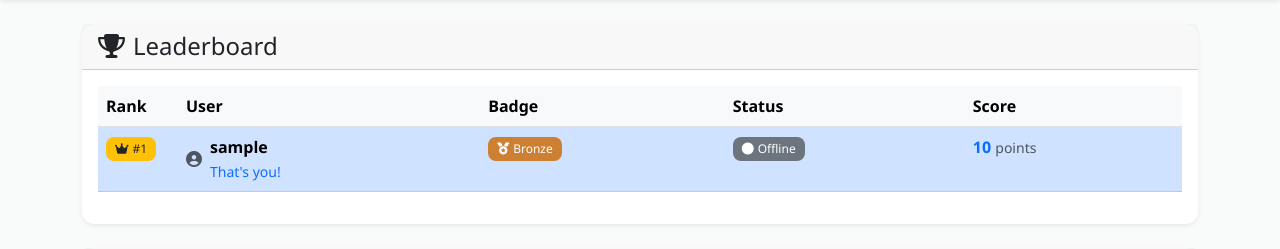
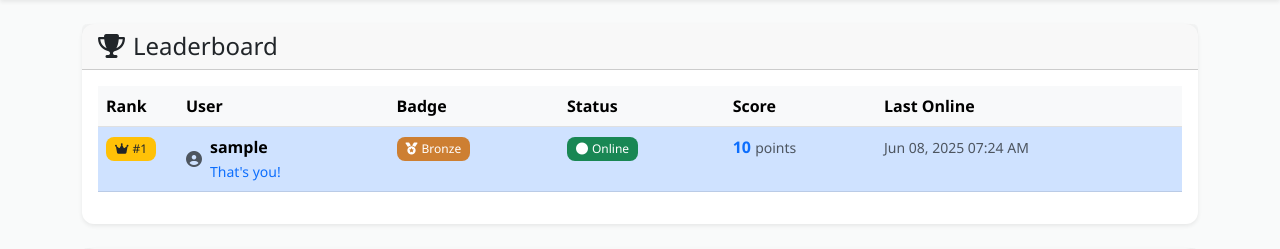
Before and after one commit to shuuuu87/TaskMasterPro2, a Flask app: page /leaderboard in a window 1280 px wide. Shown: the part 63-312 px from the top of the page. Run offline with Flask 3, Linux system fonts and the light colour scheme; a user stored in the database is signed in; tables that the repository leaves empty hold one stand-in row (values such as "Sample post"); parts of the project's set-up code (start-up, migrations or seed data) failed here and were passed over.

Commit message:
Updated files

```diff
--- a/app.py
+++ b/app.py
@@ -8,6 +8,8 @@ from flask_login import LoginManager
 from sqlalchemy.orm import DeclarativeBase
 from werkzeug.middleware.proxy_fix import ProxyFix
 from datetime import timedelta
+from flask_login import current_user
+from datetime import datetime
 
 # Configure logging
 logging.basicConfig(level=logging.DEBUG)
@@ -39,6 +41,13 @@ login_manager.init_app(app)
 login_manager.login_view = 'auth.login'
 login_manager.login_message = 'Please log in to access this page.'
 
+@app.before_request
+def update_last_active():
+    if current_user.is_authenticated:
+        current_user.last_active = datetime.utcnow()
+        db.session.commit()
+
+
 @login_manager.user_loader
 def load_user(user_id):
     from models import User
--- a/templates/leaderboard.html
+++ b/templates/leaderboard.html
@@ -20,6 +20,7 @@
                                 <th>Badge</th>
                                 <th>Status</th>
                                 <th>Score</th>
+                                <th>Last Online</th>
                             </tr>
                         </thead>
                         <tbody>
@@ -76,7 +77,14 @@
                                     <span class="fw-bold text-primary">{{ user.total_score }}</span>
                                     <small class="text-muted">points</small>
                                 </td>
-                            </tr>
+                                <td>
+                                    {% if user.last_active %}
+                                        <small class="text-muted">{{ user.last_active.strftime('%b %d, %Y %I:%M %p') }}</small>
+                                    {% else %}
+                                         <small class="text-muted">Never</small>
+                                    {% endif %}
+                                </td>
+                             </tr>
                             {% endfor %}
                         </tbody>
                     </table>
```
